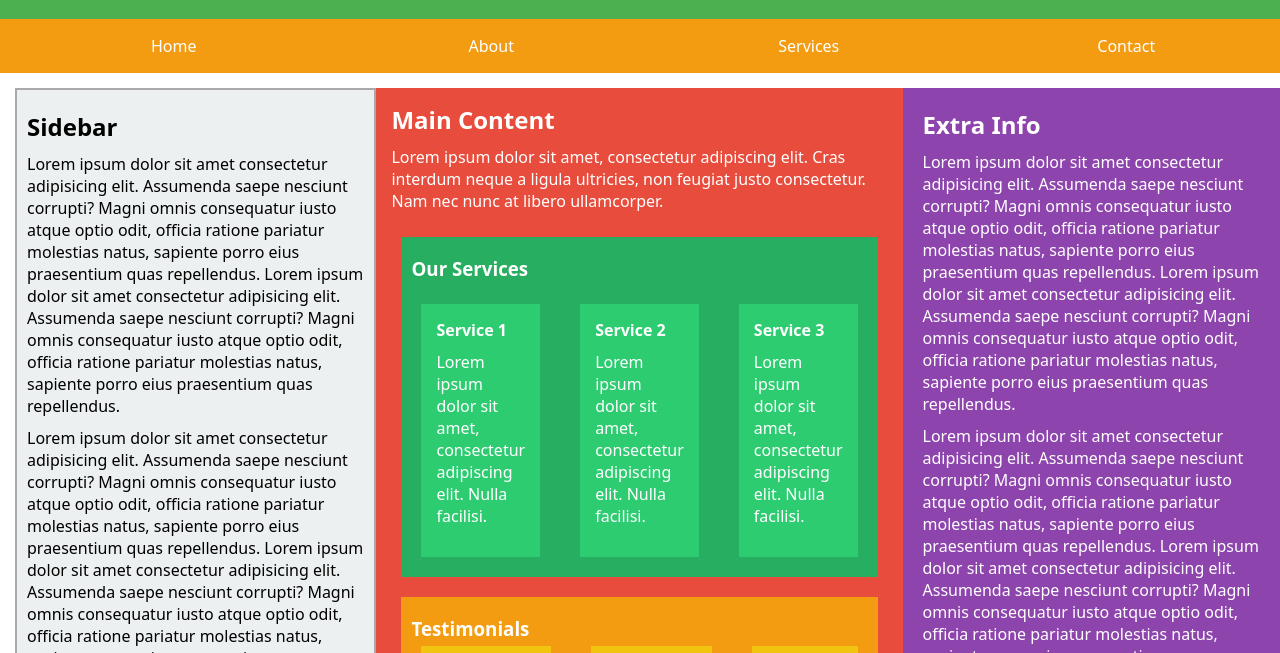
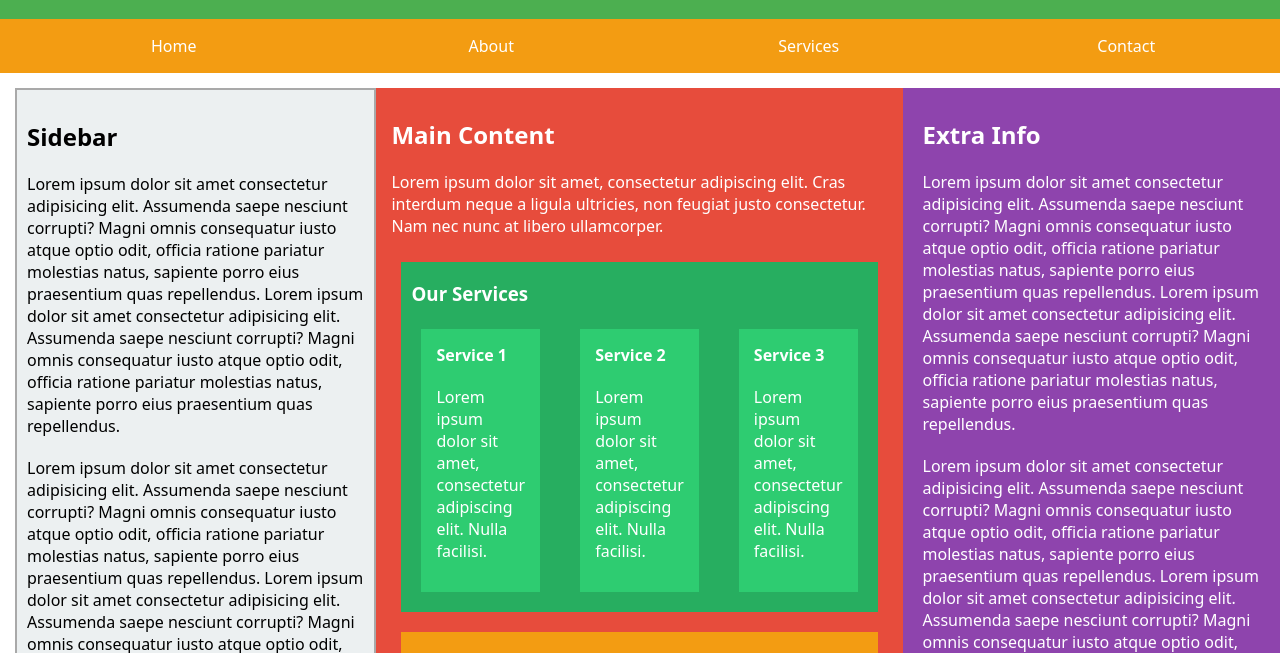
Before and after one commit to Will-Schrick/flexbox-try-again, a plain HTML site: page index.html in a window 1280 px wide. Shown: the part 67-720 px from the top of the page. Drawn offline with Linux system fonts and the light colour scheme.

Commit message:
Finished =)

```diff
--- a/styles.css
+++ b/styles.css
@@ -46,7 +46,7 @@ ul,li {
 
 .sidebar h2,p{
     margin: 0px;
-    margin-top: 10px;
+    margin-top: 20px;
 }
 
 .main-content {
@@ -61,6 +61,7 @@ ul,li {
 .main-content h2 {
     color: white;
     margin: 0px;
+    margin-top: 15px;
 
 }
 
@@ -181,6 +182,7 @@ h1{
 
 .extra-info h2 {
     margin: 0px;
+    margin-top: 10px;
 
 }
 
```
